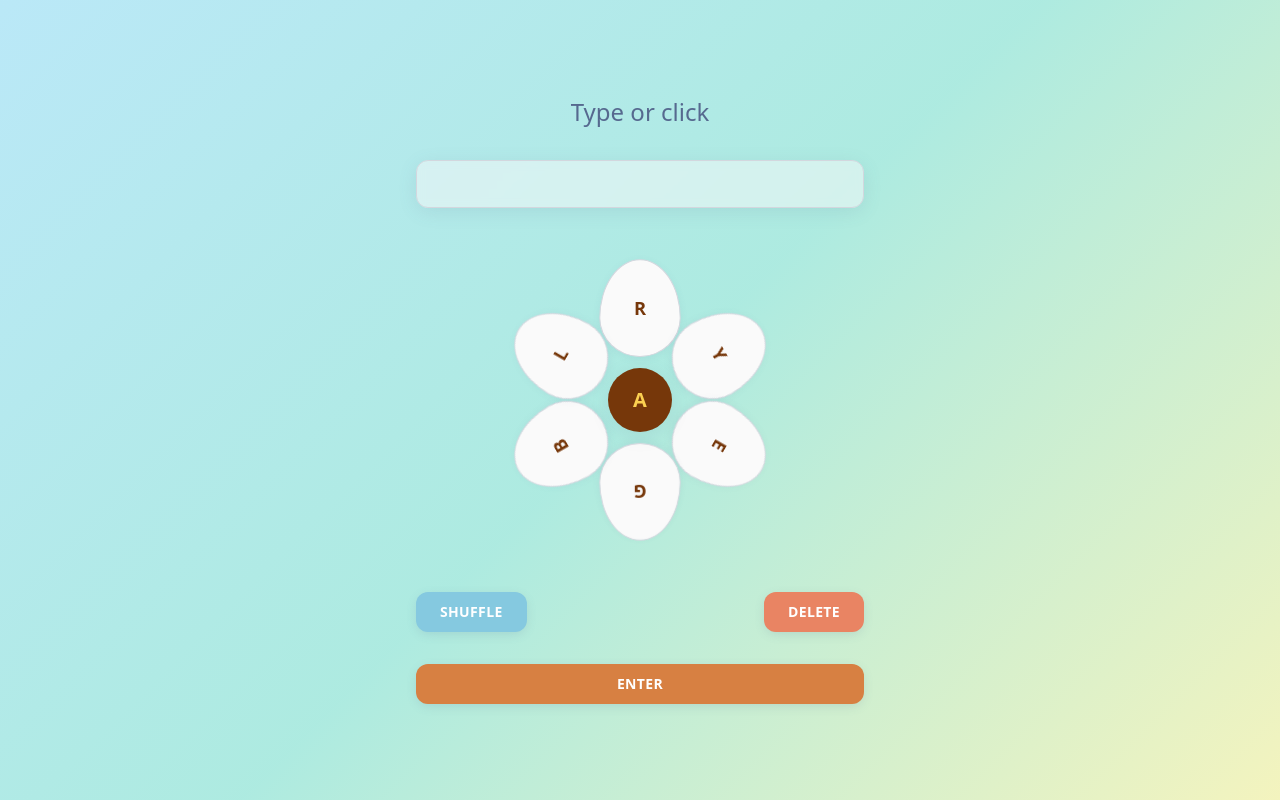
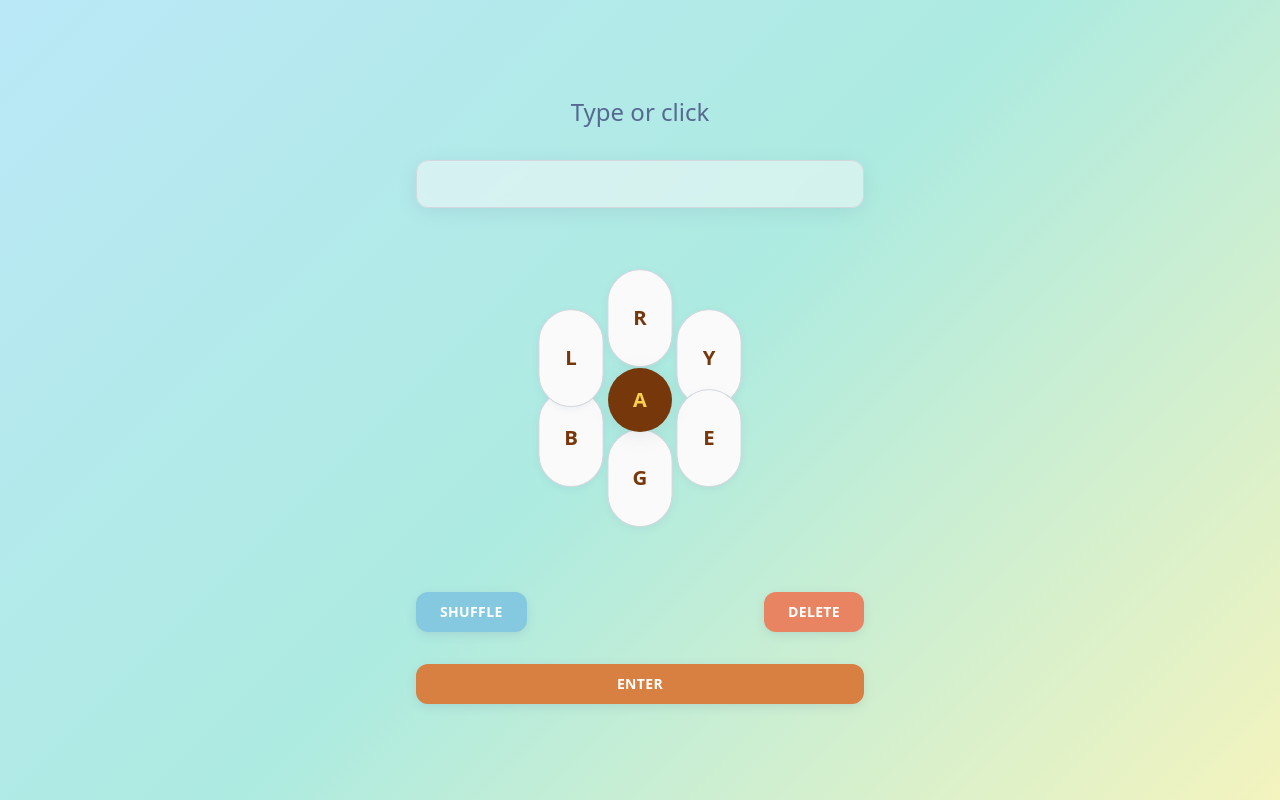
Before and after one commit to PrashanthNayak1/repeat-the-model, a React (Vite) app: page / in a window 1280 px wide. Built offline with nearby package versions, Linux system fonts and the light colour scheme.

Commit message:
Improve flower petal shape and letter visibility
Update flower petal shapes to be more rounded and organic. Adjust letter positioning within petals to ensure all letters are upright and clearly visible.

```diff
--- a/src/components/ui/flower-petal.tsx
+++ b/src/components/ui/flower-petal.tsx
@@ -37,12 +37,12 @@ export const FlowerPetal = ({
 
   return (
     <div className="relative">
-      {/* Petal shape - rounded organic petal */}
+      {/* Petal shape - simple oval like in reference */}
       <div className={cn(
-        "w-20 h-24 relative cursor-pointer transition-all duration-200",
+        "w-16 h-24 relative cursor-pointer transition-all duration-200",
         "before:content-[''] before:absolute before:inset-0",
         "before:bg-petal-base before:border before:border-petal-border",
-        "before:rounded-[50%_50%_50%_50%/60%_60%_40%_40%]", // Organic petal shape
+        "before:rounded-full", // Simple oval shape
         "before:shadow-petal before:transition-all before:duration-200",
         "hover:before:bg-petal-hover hover:before:shadow-soft hover:scale-105",
         "active:scale-95 active:before:bg-petal-active",
@@ -52,9 +52,9 @@ export const FlowerPetal = ({
       )}
       onClick={onClick}
       >
-        {/* Letter content */}
+        {/* Letter content - positioned to stay upright */}
         <div className="absolute inset-0 flex items-center justify-center z-10 pointer-events-none">
-          <span className="text-foreground font-semibold text-lg">
+          <span className="text-foreground font-bold text-xl">
             {letter}
           </span>
         </div>
--- a/src/components/word-game.tsx
+++ b/src/components/word-game.tsx
@@ -107,14 +107,14 @@ export const WordGame = () => {
     if (isCenter) return {};
 
     const angle = (index * 60) - 90;
-    const radius = 90; // Increased radius for larger organic petals
+    const radius = 80;
     const x = Math.cos(angle * Math.PI / 180) * radius;
     const y = Math.sin(angle * Math.PI / 180) * radius;
 
     return {
       left: `calc(50% + ${x}px)`,
       top: `calc(50% + ${y}px)`,
-      transform: `translate(-50%, -50%) rotate(${angle + 90}deg)` // Rotate petals to point toward center
+      transform: `translate(-50%, -50%)` // Remove rotation so letters stay upright
     };
   };
 
```
